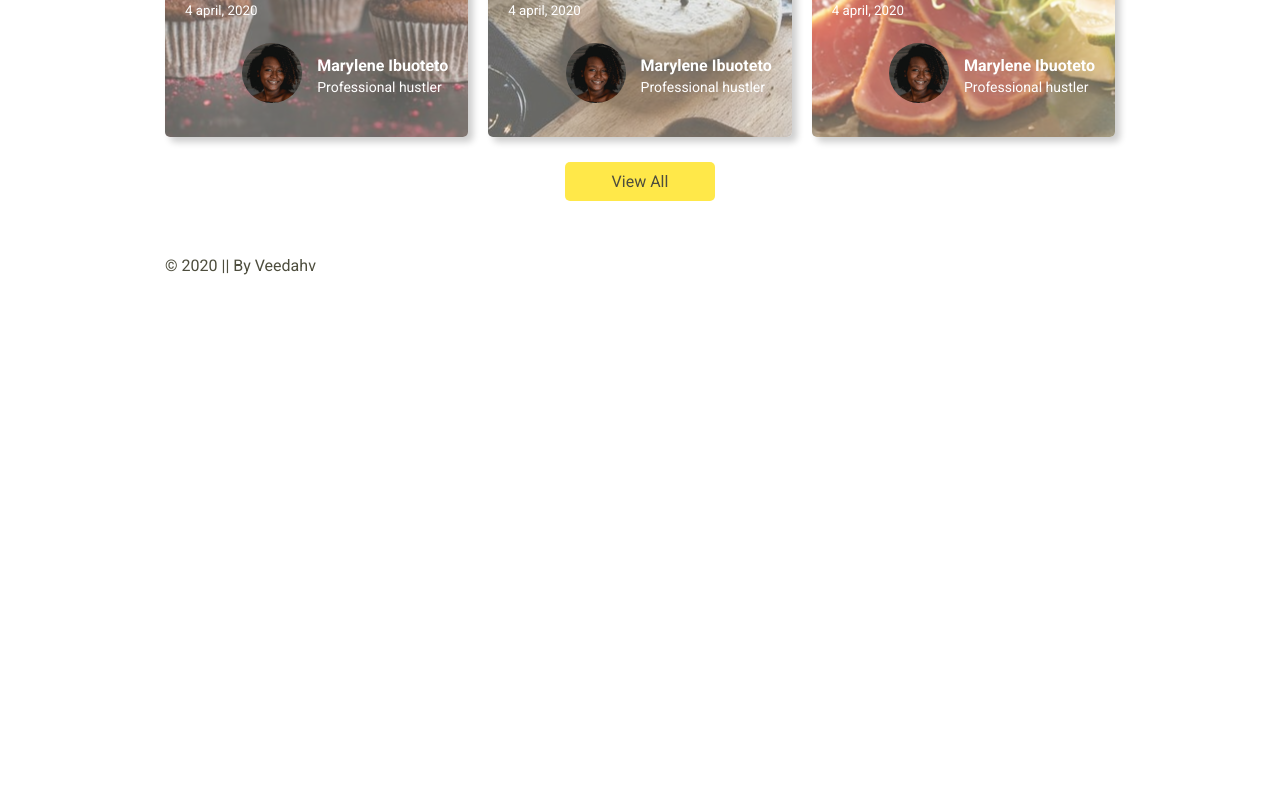
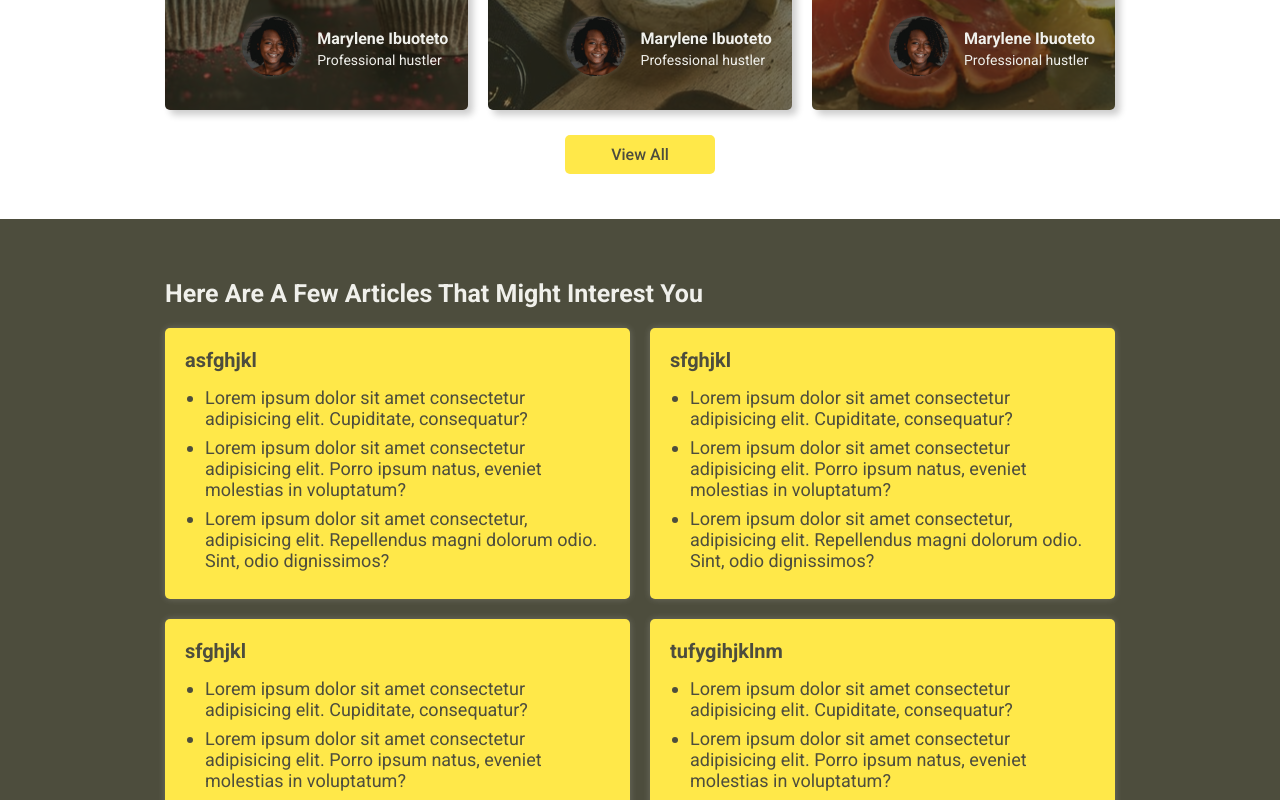
Before and after one commit to veedahv/my-blog, a Vue app: page / in a window 1280 px wide. Shown: the part 880-1680 px from the top of the page. Before the commit the page ends 1175 px from the top, so only its background shows below. Built offline with nearby package versions, Linux system fonts and the light colour scheme.

Commit message:
new commit

```diff
--- a/src/App.vue
+++ b/src/App.vue
@@ -38,6 +38,7 @@
 :root {
   --primay-color: #ffe849;
   --sec-color: #4d4d3d;
+  --sec-a-color: #4d4d3d79;
   --tertiary-color: #8b9386;
   --light-color: #f0f0eb;
   --light-a-color: #f0f0eb63;
--- a/src/components/HomeBlogCard .vue
+++ b/src/components/HomeBlogCard .vue
@@ -104,10 +104,13 @@ export default {
   /* flex-direction: column-reverse; */
   align-items: flex-start;
   justify-content: space-between;
-  background: var(--light-a-color) center center no-repeat;
+  /* background: var(--light-a-color) center center no-repeat; */
+  /* background: var(--sec-a-color) center center no-repeat; */
+  background: var(--sec-color) center center no-repeat;
   background-blend-mode: soft-light;
   /* background-image: url('require(`@/assets/images/blog-img/${post.urlToImage}.jpg`)'); */
-  color: var(--white-color);
+  /* color: var(--white-color); */
+  color: var(--light-color);
   height: 100%;
   padding: 20px;
   border-radius: 5px;
@@ -148,6 +151,7 @@ export default {
   width: 60px;
   border-radius: 50%;
   margin-right: 15px;
+  box-shadow: 0px 0px 5px rgba(255, 255, 255, 0.2);
 }
 .author {
   font-size: 16px;
--- /dev/null
+++ b/src/components/HomeTipCard.vue
@@ -0,0 +1,73 @@
+<template>
+  <!-- <div class="post"> -->
+  <div class="tip">
+    <div class="txt-box">
+        <h2 class="tip-title">{{ tip.title }}</h2>
+      <!-- <div class="time-info-box">
+        <small class="time-info">{{}}</small>
+      </div> -->
+      <div class="tip-box">
+        <ul class="tip-ul">
+          <li class="tip-txt" v-for="content in tip.contents" :key="content">{{ content }}</li>
+        </ul>
+      </div>
+    </div>
+  </div>
+</template>
+
+<script>
+export default {
+  props: ["tip"],
+  // data() {
+  //   return {
+  //     // postsObj: JSON.stringify(this.post),
+  //   };
+  // },
+  // mounted() {
+  //   // console.log(this.contents);
+  //   // console.log(this.contentsObj);
+  //   // console.log(JSON.stringify(this.contentsObj));
+  // },
+};
+</script>
+
+<style scoped>
+.tip {
+  /* display: flex; */
+  /* flex-direction: column-reverse; */
+  /* align-items: flex-start; */
+  /* justify-content: space-between; */
+  /* background: var(--light-color); */
+  background: var(--primay-color);
+  color: var(--sec-color);
+  height: 100%;
+  padding: 20px;
+  border-radius: 5px;
+  box-shadow: 0 0 7px rgba(255, 255, 255, 0.2);
+}
+/* .txt-box {
+  max-width: 400px;
+} */
+.tip-ul {
+  margin-left: 20px;
+  margin-top: 15px;
+}
+.tip-title {
+  font-size: 20px;
+  font-weight: 700;
+}
+.tip-txt {
+  font-size: 18px;
+  margin-bottom: 8px;
+}
+.time-info {
+  margin-top: 10px;
+  margin-bottom: 10px;
+  display: inline-block;
+}
+/* @media only screen and (max-width: 567px) {
+  .post {
+    flex-direction: column;
+  }
+} */
+</style>
--- /dev/null
+++ b/src/tips-info.json
@@ -0,0 +1,34 @@
+[
+    {
+        "title": "asfghjkl",
+        "contents": [
+            "Lorem ipsum dolor sit amet consectetur adipisicing elit. Cupiditate, consequatur?",
+            "Lorem ipsum dolor sit amet consectetur adipisicing elit. Porro ipsum natus, eveniet molestias in voluptatum?",
+            "Lorem ipsum dolor sit amet consectetur, adipisicing elit. Repellendus magni dolorum odio. Sint, odio dignissimos?"
+        ]
+    },
+    {
+        "title": "sfghjkl",
+        "contents": [
+            "Lorem ipsum dolor sit amet consectetur adipisicing elit. Cupiditate, consequatur?",
+            "Lorem ipsum dolor sit amet consectetur adipisicing elit. Porro ipsum natus, eveniet molestias in voluptatum?",
+            "Lorem ipsum dolor sit amet consectetur, adipisicing elit. Repellendus magni dolorum odio. Sint, odio dignissimos?"
+        ]
+    },
+    {
+        "title": "sfghjkl",
+        "contents": [
+            "Lorem ipsum dolor sit amet consectetur adipisicing elit. Cupiditate, consequatur?",
+            "Lorem ipsum dolor sit amet consectetur adipisicing elit. Porro ipsum natus, eveniet molestias in voluptatum?",
+            "Lorem ipsum dolor sit amet consectetur, adipisicing elit. Repellendus magni dolorum odio. Sint, odio dignissimos?"
+        ]
+    },
+    {
+        "title": "tufygihjklnm",
+        "contents": [
+            "Lorem ipsum dolor sit amet consectetur adipisicing elit. Cupiditate, consequatur?",
+            "Lorem ipsum dolor sit amet consectetur adipisicing elit. Porro ipsum natus, eveniet molestias in voluptatum?",
+            "Lorem ipsum dolor sit amet consectetur, adipisicing elit. Repellendus magni dolorum odio. Sint, odio dignissimos?"
+        ]
+    }
+]
--- a/src/views/Home.vue
+++ b/src/views/Home.vue
@@ -42,6 +42,17 @@
         </div>
       </div>
     </div>
+    <div class="tips-post-section">
+      <div class="home-container">
+        <h3 class="home-sub-title">Here are a few articles that might interest you</h3>
+        <div class="home-tip-box">
+          <div class="tip-box" v-for="tip in HomeTipsArr" :key="tip.title">
+            <!-- <home-blog-card :post="post"></home-blog-card> -->
+            <home-tip-card :tip="tip"></home-tip-card>
+          </div>
+        </div>
+      </div>
+    </div>
     <!-- <h2 class="hom-intro">SOON</h2> -->
     <!-- <h3 class="blog-top">Hey there!</h3>
     <h4 class="blog-intro">Welcome to my blog!!</h4>
@@ -61,20 +72,24 @@
 </template>
 
 <script>
+import HomeTipCard from '@/components/HomeTipCard'
 // @ is an alias to /src
 // import BlogCard from "@/components/BlogCard.vue";
 // import BlogCard from "@/components/BlogCard.vue";
 // import @HomeBlogCardVue from ''
+import tipsInfo from "@/tips-info";
 import articleInfo from "@/article-info";
 import HomeBlogCard from "@/components/HomeBlogCard .vue";
 
 export default {
   name: "Home",
   components: {
+    HomeTipCard,
     HomeBlogCard,
   },
   data() {
     return {
+      HomeTipsArr: tipsInfo,
       HomeCardsArr: articleInfo,
       HomeBlogCards: [],
     };
@@ -170,8 +185,8 @@ export default {
   width: 100%;
 }
 
-.home-sube-title{
-  margin-top: 20px;
+.home-sub-title{
+  /* margin-top: 20px; */
   font-size: 25px;
   text-transform: capitalize;
 }
@@ -183,6 +198,7 @@ export default {
   grid-template-columns: 1fr 1fr 1fr;
   /* grid-template-columns: 1fr 1fr 1fr 1fr; */
 }
+
 .blog-link-box {
   width: 150px;
   text-align: center;
@@ -200,6 +216,20 @@ export default {
   color: var(--sec-color);
   padding: 10px;
   border-radius: 5px;
+  font-weight: 500;
+}
+.tips-post-section {
+  padding-top: 40px;
+  padding-bottom: 40px;
+  background: var(--sec-color);
+  color: var(--light-color);
+}
+.home-tip-box {
+  margin-top: 20px;
+  display: grid;
+  gap: 20px;
+  /* grid-template-columns: 1fr 1fr 1fr; */
+  grid-template-columns: 1fr 1fr;
 }
 @media only screen and (max-width: 798px) and (min-width: 567px) {
   .post-box:last-of-type {
@@ -245,5 +275,8 @@ export default {
   .home-post-box {
     grid-template-columns: 1fr;
   }
+  .home-tip-box {
+    grid-template-columns: 1fr;
+  }
 }
 </style>
```
